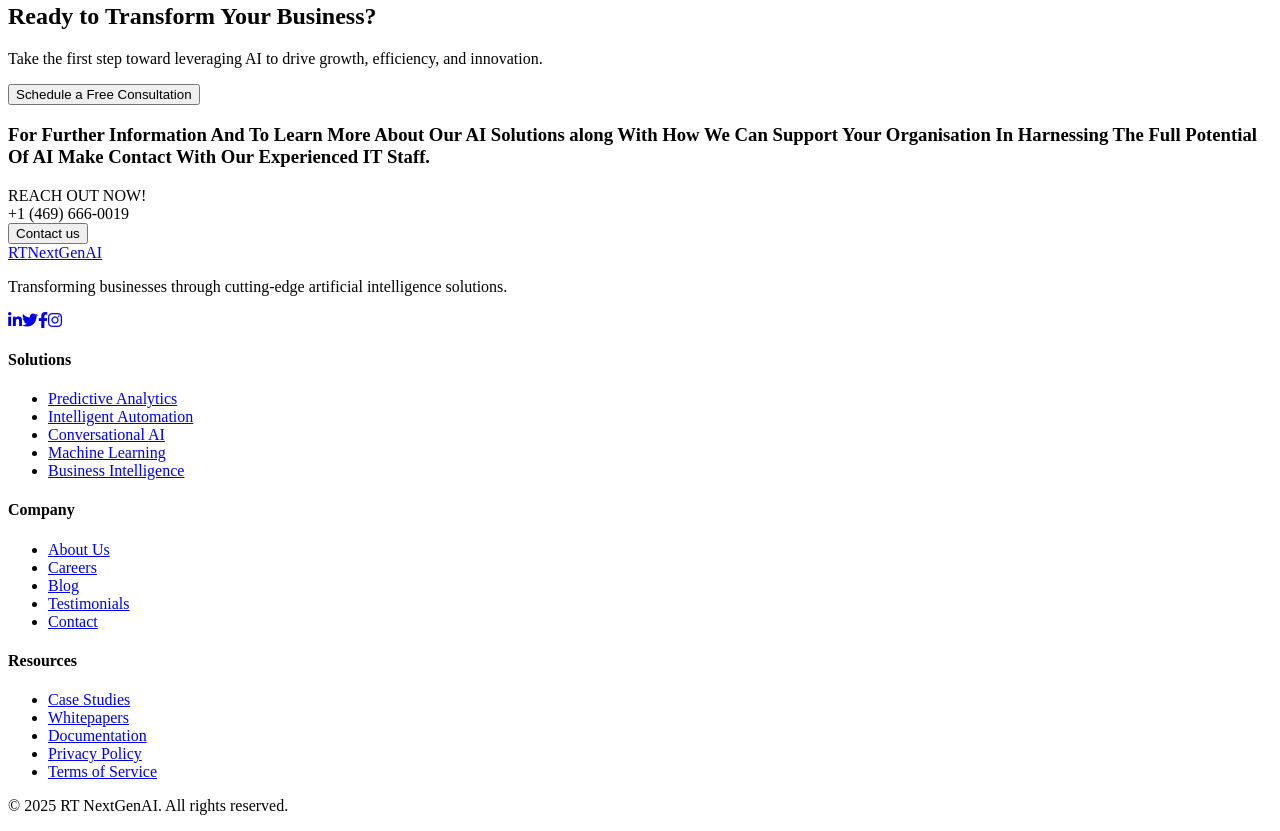
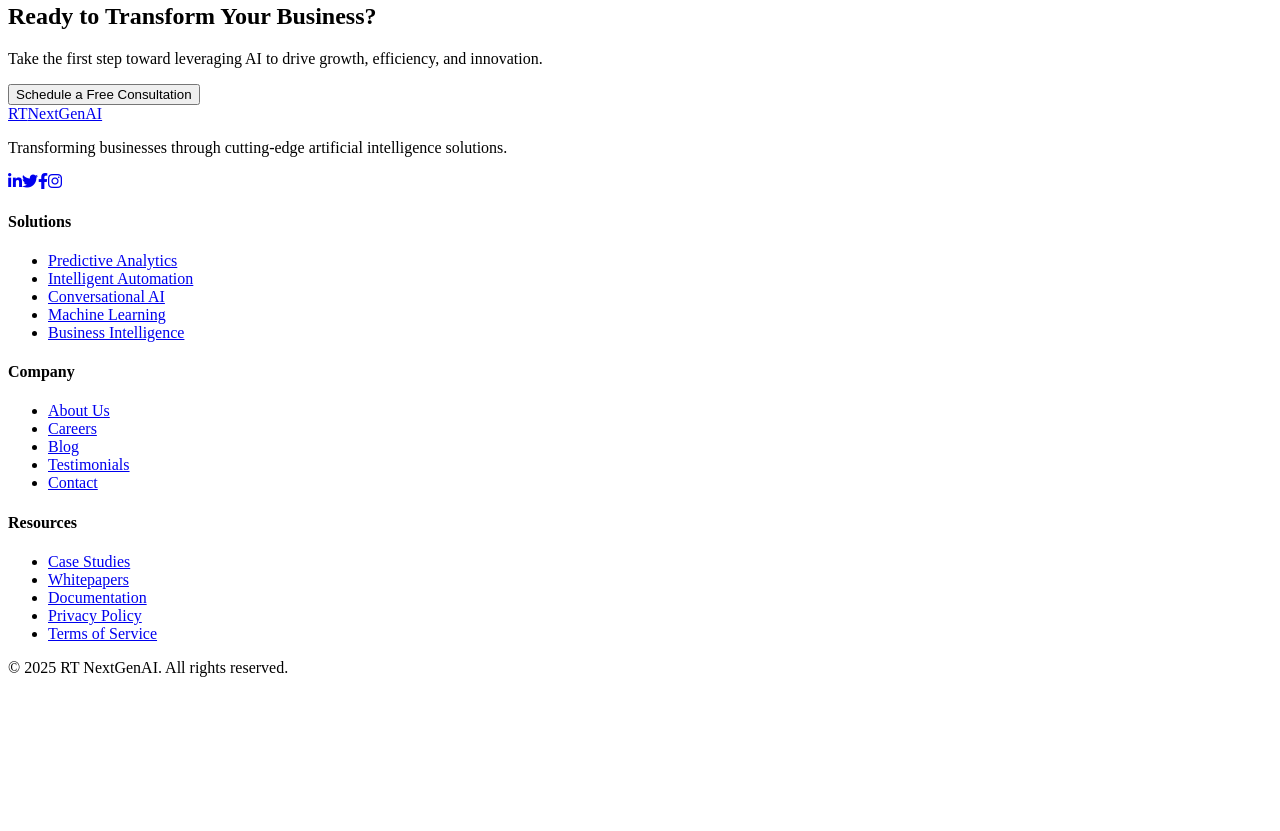
Before and after one commit to Pothugunt1a/NextGenWebsite, a React (Vite) app in the folder client/: page / in a window 1280 px wide. Shown: the part 7720-8551 px from the top of the page. After the commit the page ends 8413 px from the top, so only its background shows below. Built offline with nearby package versions, Linux system fonts and the light colour scheme.

Commit message:
Restored to '6aad759e28097112474f96985006ce5266c4bdf1'
Replit-Restored-To: 6aad759e28097112474f96985006ce5266c4bdf1

```diff
--- a/client/src/components/InfoBanner.tsx
+++ /dev/null
@@ -1,28 +0,0 @@
-
-import { motion } from "framer-motion";
-import { Button } from "@/components/ui/button";
-
-export default function InfoBanner() {
-  return (
-    <section className="py-8 bg-gray-50">
-      <div className="container mx-auto px-4 sm:px-6 lg:px-8">
-        <div className="flex flex-col md:flex-row items-center justify-between bg-white rounded-lg shadow-lg p-6 md:p-8">
-          <div className="flex-grow mb-4 md:mb-0 md:mr-8">
-            <h3 className="text-lg md:text-xl font-semibold text-gray-800 mb-2">
-              For Further Information And To Learn More About Our AI Solutions along With How We Can Support Your Organisation In Harnessing The Full Potential Of AI Make Contact With Our Experienced IT Staff.
-            </h3>
-          </div>
-          <div className="flex flex-col md:flex-row items-center gap-4">
-            <div className="text-right">
-              <div className="text-sm text-gray-600 uppercase">REACH OUT NOW!</div>
-              <div className="text-xl md:text-2xl font-bold text-primary">+1 (469) 666-0019</div>
-            </div>
-            <Button className="bg-primary hover:bg-primary-dark text-white">
-              Contact us
-            </Button>
-          </div>
-        </div>
-      </div>
-    </section>
-  );
-}
--- a/client/src/pages/Home.tsx
+++ b/client/src/pages/Home.tsx
@@ -7,7 +7,6 @@ import CaseStudies from "@/components/CaseStudies";
 import Statistics from "@/components/Statistics";
 import Testimonials from "@/components/Testimonials";
 import CTA from "@/components/CTA";
-import InfoBanner from "@/components/InfoBanner";
 
 export default function Home() {
   // Scroll to top when the component mounts
@@ -29,7 +28,6 @@ export default function Home() {
       <Statistics />
       <Testimonials />
       <CTA />
-      <InfoBanner />
     </motion.div>
   );
 }
```
